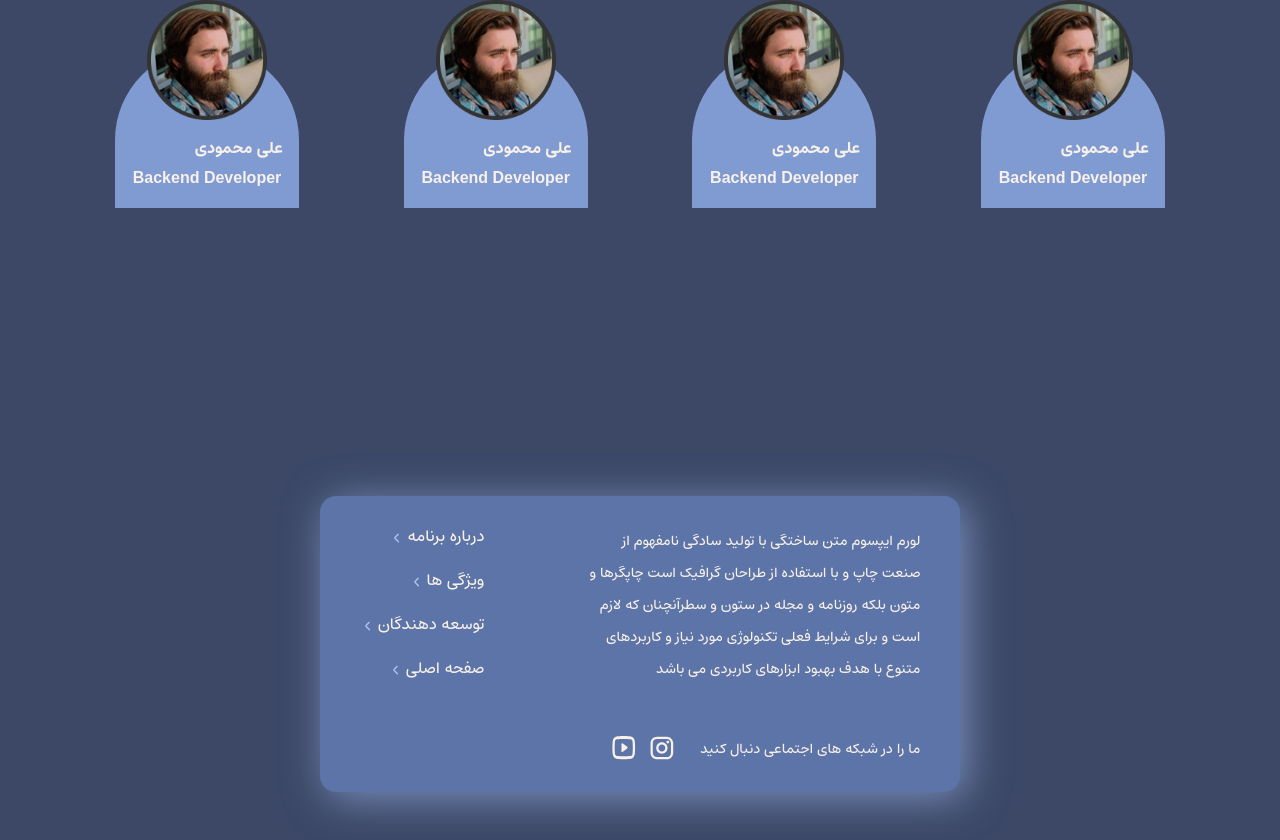
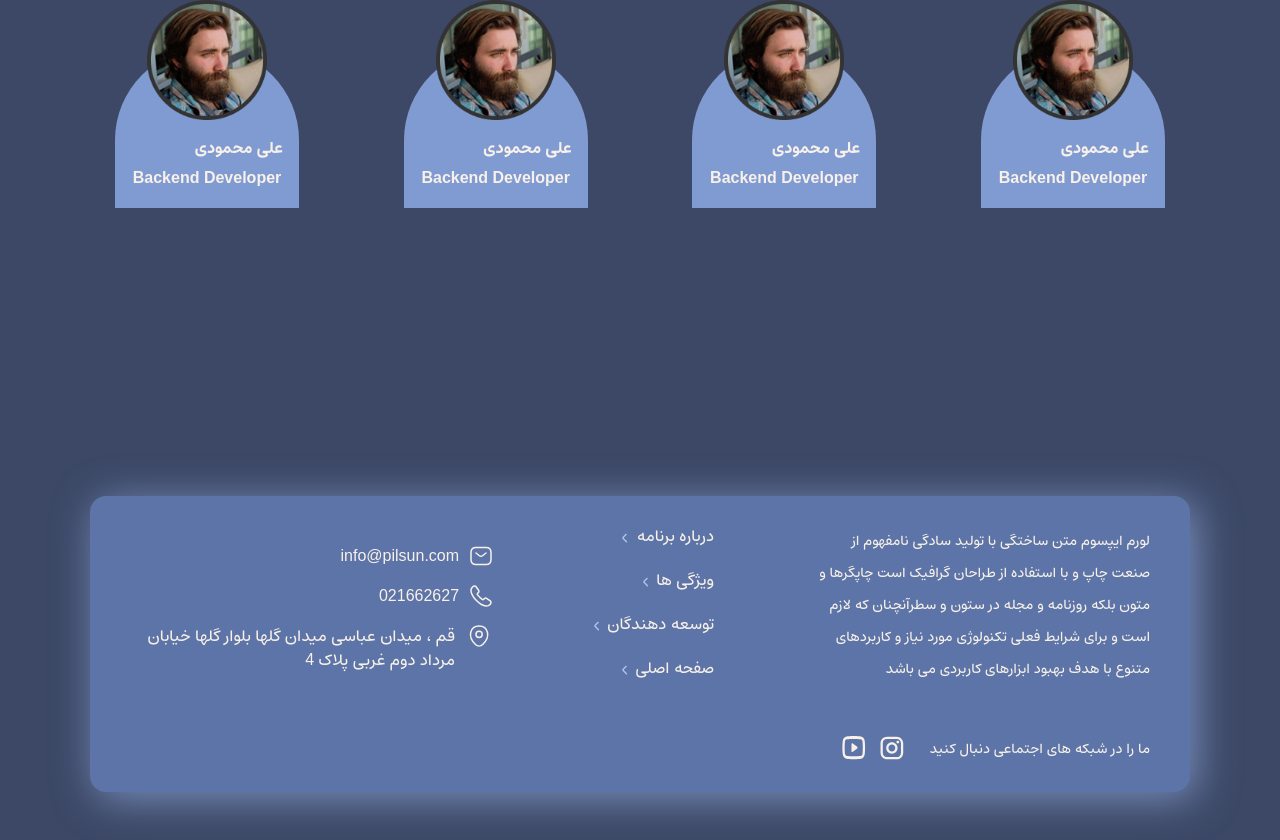
Before and after one commit to buordino/landing, a Next.js app: page / in a window 1280 px wide. Shown: the part 3215-4055 px from the top of the page. Built offline with nearby package versions, Linux system fonts and the light colour scheme.

Commit message:
feat(footer): add left side of the footer

```diff
--- a/src/components/Footer.tsx
+++ b/src/components/Footer.tsx
@@ -2,10 +2,13 @@ import Link from "next/link";
 import InstagramIcon from "./ui/icons/InstagramIcon";
 import YoutubeIcon from "./ui/icons/YoutubeIcon";
 import ArrowLeft from "./ui/icons/ArrowLeft";
+import SMSIcon from "./ui/icons/SMSIcon";
+import CallIcon from "./ui/icons/CallIcon";
+import LocationIcon from "./ui/icons/LocationIcon";
 
 const Footer = () => {
   return (
-    <footer className="block max-w-[1200px] mx-auto mt-72 px-4 lg:px-[75px] mb-12">
+    <footer className="block max-w-[1250px] mx-auto mt-72 px-4 lg:px-[75px] mb-12">
       <div className="w-full bg-secondary rounded-2xl py-7 px-10 shadow-5xl flex flex-row items-start">
         <div>
           <p className="font-medium text-sm leading-8 w-[340px]">
@@ -28,38 +31,55 @@ const Footer = () => {
             </div>
           </div>
         </div>
-        <div className="mr-24">
-          <ul className="flex flex-col gap-5">
+        <div className="mr-24 w-44">
+          <ul className="flex flex-col items-stretch gap-5">
             <li>
-              <div className="flex flex-row items-center gap-0.5">
-                <Link href={"/"} className="font-medium text-base">
-                  درباره برنامه
-                </Link>
+              <Link href={"/"} className="flex flex-row items-center gap-1 ">
+                <span className="font-medium text-base">درباره برنامه</span>
                 <ArrowLeft className="fill-[#AFC3EB] size-4 pt-1" />
+              </Link>
+            </li>{" "}
+            <li>
+              <Link href={"/"} className="flex flex-row items-center gap-0.5">
+                <span className="font-medium text-base">ویژگی ها</span>
+                <ArrowLeft className="fill-[#AFC3EB] size-4 pt-1" />
+              </Link>
+            </li>{" "}
+            <li>
+              <Link href={"/"} className="flex flex-row items-center gap-0.5">
+                <span className="font-medium text-base">توسعه دهندگان</span>
+                <ArrowLeft className="fill-[#AFC3EB] size-4 pt-1" />
+              </Link>
+            </li>{" "}
+            <li>
+              <Link href={"/"} className="flex flex-row items-center gap-0.5">
+                <span className="font-medium text-base">صفحه اصلی</span>
+                <ArrowLeft className="fill-[#AFC3EB] size-4 pt-1" />
+              </Link>
+            </li>{" "}
+          </ul>
+        </div>
+        <div className="mr-24 mt-5">
+          <ul className="flex flex-col gap-4">
+            <li>
+              <div className="flex flex-row items-center gap-2.5">
+                <SMSIcon className={"w-6 h-6 stroke-white fill-none"} />
+                <span className="text-base font-medium">info@pilsun.com</span>
               </div>
             </li>{" "}
             <li>
-              <div className="flex flex-row items-center gap-0.5">
-                <Link href={"/"} className="font-medium text-base">
-                  ویژگی ها{" "}
-                </Link>
-                <ArrowLeft className="fill-[#AFC3EB] size-4 pt-1" />
+              <div className="flex flex-row items-center gap-2.5">
+                <CallIcon className="w-6 h-6 fill-none stroke-white" />
+                <span className="text-base font-medium">021662627</span>
               </div>
             </li>{" "}
             <li>
-              <div className="flex flex-row items-center gap-0.5">
-                <Link href={"/"} className="font-medium text-base">
-                  توسعه دهندگان{" "}
-                </Link>
-                <ArrowLeft className="fill-[#AFC3EB] size-4 pt-1" />
-              </div>
-            </li>{" "}
-            <li>
-              <div className="flex flex-row items-center gap-0.5">
-                <Link href={"/"} className="font-medium text-base">
-                  صفحه اصلی{" "}
-                </Link>
-                <ArrowLeft className="fill-[#AFC3EB] size-4 pt-1" />
+              <div className="flex flex-row items-start gap-2.5">
+                <LocationIcon className="w-10 h-10 stroke-white fill-none pb-4" />
+                <span className="text-base font-medium">
+                  قم ، میدان عباسی میدان گلها بلوار گلها خیابان مرداد دوم غربی
+                  پلاک 4{" "}
+                </span>
               </div>
             </li>
           </ul>
--- a/src/components/ui/icons/CallIcon.tsx
+++ b/src/components/ui/icons/CallIcon.tsx
@@ -1,21 +1,15 @@
+import { IconPropsType } from "@/types/IconTypes";
 
-const CallIcon = () => {
+const CallIcon = ({ className }: IconPropsType) => {
   return (
-    <svg
-      xmlns="http://www.w3.org/2000/svg"
-      width="24"
-      height="24"
-      viewBox="0 0 24 24"
-      fill="none"
-    >
+    <svg xmlns="http://www.w3.org/2000/svg" viewBox="0 0 24 24" className={className}>
       <path
         d="M21.97 18.33C21.97 18.69 21.89 19.06 21.72 19.42C21.55 19.78 21.33 20.12 21.04 20.44C20.55 20.98 20.01 21.37 19.4 21.62C18.8 21.87 18.15 22 17.45 22C16.43 22 15.34 21.76 14.19 21.27C13.04 20.78 11.89 20.12 10.75 19.29C9.6 18.45 8.51 17.52 7.47 16.49C6.44 15.45 5.51 14.36 4.68 13.22C3.86 12.08 3.2 10.94 2.72 9.81C2.24 8.67 2 7.58 2 6.54C2 5.86 2.12 5.21 2.36 4.61C2.6 4 2.98 3.44 3.51 2.94C4.15 2.31 4.85 2 5.59 2C5.87 2 6.15 2.06 6.4 2.18C6.66 2.3 6.89 2.48 7.07 2.74L9.39 6.01C9.57 6.26 9.7 6.49 9.79 6.71C9.88 6.92 9.93 7.13 9.93 7.32C9.93 7.56 9.86 7.8 9.72 8.03C9.59 8.26 9.4 8.5 9.16 8.74L8.4 9.53C8.29 9.64 8.24 9.77 8.24 9.93C8.24 10.01 8.25 10.08 8.27 10.16C8.3 10.24 8.33 10.3 8.35 10.36C8.53 10.69 8.84 11.12 9.28 11.64C9.73 12.16 10.21 12.69 10.73 13.22C11.27 13.75 11.79 14.24 12.32 14.69C12.84 15.13 13.27 15.43 13.61 15.61C13.66 15.63 13.72 15.66 13.79 15.69C13.87 15.72 13.95 15.73 14.04 15.73C14.21 15.73 14.34 15.67 14.45 15.56L15.21 14.81C15.46 14.56 15.7 14.37 15.93 14.25C16.16 14.11 16.39 14.04 16.64 14.04C16.83 14.04 17.03 14.08 17.25 14.17C17.47 14.26 17.7 14.39 17.95 14.56L21.26 16.91C21.52 17.09 21.7 17.3 21.81 17.55C21.91 17.8 21.97 18.05 21.97 18.33Z"
-        stroke="#F8F1E9"
         strokeWidth="1.5"
         strokeMiterlimit="10"
       />
     </svg>
   );
-}
+};
 
-export default CallIcon
+export default CallIcon;
--- a/src/components/ui/icons/LocationIcon.tsx
+++ b/src/components/ui/icons/LocationIcon.tsx
@@ -1,25 +1,22 @@
+import { IconPropsType } from "@/types/IconTypes";
 
-const LocationIcon = () => {
+const LocationIcon = ({ className }: IconPropsType) => {
   return (
     <svg
       xmlns="http://www.w3.org/2000/svg"
-      width="24"
-      height="24"
       viewBox="0 0 24 24"
-      fill="none"
+      className={className}
     >
       <path
         d="M11.9999 13.4299C13.723 13.4299 15.1199 12.0331 15.1199 10.3099C15.1199 8.58681 13.723 7.18994 11.9999 7.18994C10.2768 7.18994 8.87988 8.58681 8.87988 10.3099C8.87988 12.0331 10.2768 13.4299 11.9999 13.4299Z"
-        stroke="#F8F1E9"
         strokeWidth="1.5"
       />
       <path
         d="M3.61971 8.49C5.58971 -0.169998 18.4197 -0.159997 20.3797 8.5C21.5297 13.58 18.3697 17.88 15.5997 20.54C13.5897 22.48 10.4097 22.48 8.38971 20.54C5.62971 17.88 2.46971 13.57 3.61971 8.49Z"
-        stroke="#F8F1E9"
         strokeWidth="1.5"
       />
     </svg>
   );
-}
+};
 
-export default LocationIcon
+export default LocationIcon;
--- a/src/components/ui/icons/SMSIcon.tsx
+++ b/src/components/ui/icons/SMSIcon.tsx
@@ -1,16 +1,14 @@
+import { IconPropsType } from "@/types/IconTypes";
 
-const SMSIcon = () => {
+const SMSIcon = ({ className }: IconPropsType) => {
   return (
     <svg
       xmlns="http://www.w3.org/2000/svg"
-      width="24"
-      height="24"
       viewBox="0 0 24 24"
-      fill="none"
+      className={className}
     >
       <path
         d="M17 20.5H7C4 20.5 2 19 2 15.5V8.5C2 5 4 3.5 7 3.5H17C20 3.5 22 5 22 8.5V15.5C22 19 20 20.5 17 20.5Z"
-        stroke="#F8F1E9"
         strokeWidth="1.5"
         strokeMiterlimit="10"
         strokeLinecap="round"
@@ -26,6 +24,6 @@ const SMSIcon = () => {
       />
     </svg>
   );
-}
+};
 
-export default SMSIcon
+export default SMSIcon;
```
